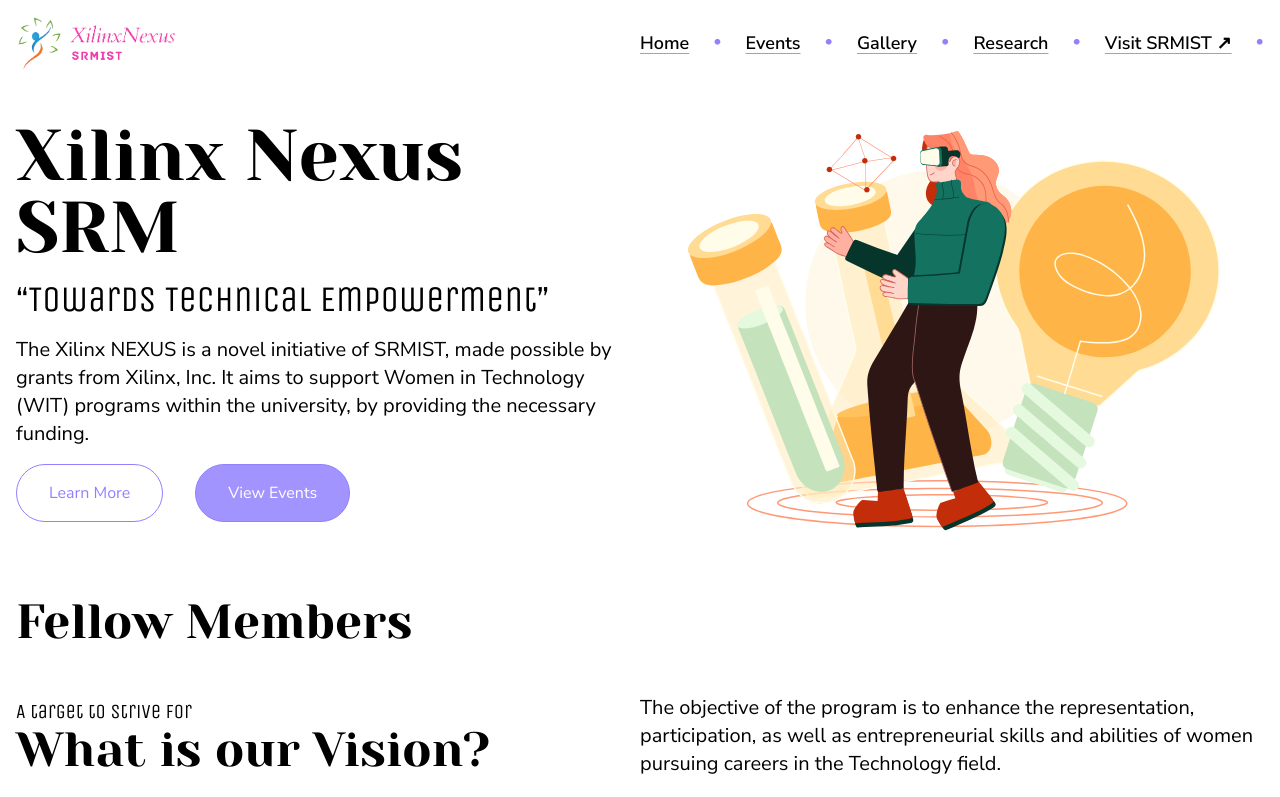
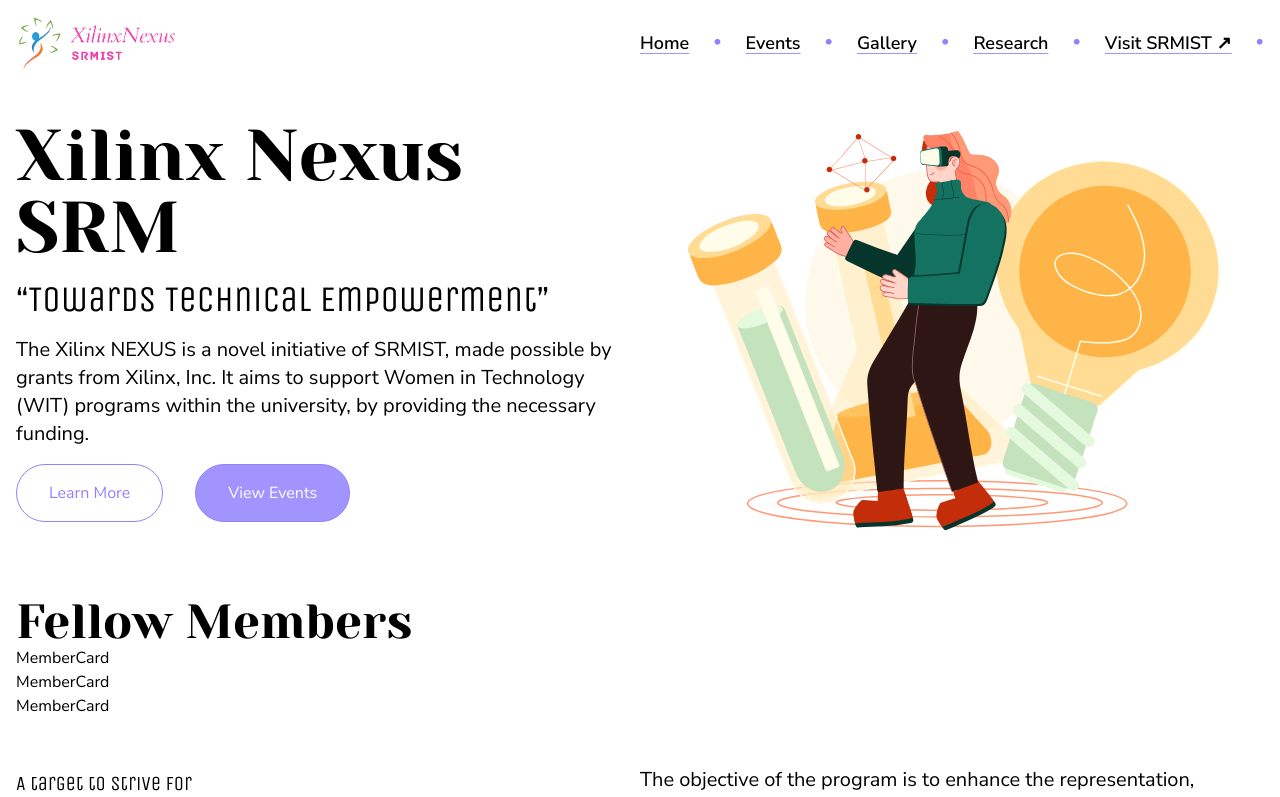
Before and after one commit to kunalkeshan/Xilinx-Homepage, a React (Vite) app: page / in a window 1280 px wide. Shown: the top 797 px of the page. Built offline with nearby package versions, Linux system fonts and the light colour scheme.

Commit message:
chore: member card setup

```diff
--- a/src/components/home/FellowMembers.tsx
+++ b/src/components/home/FellowMembers.tsx
@@ -1,9 +1,17 @@
+import { TEAM } from '../../data/team';
+import MemberCard from '../cards/MemberCard';
+
 const FellowMembers = () => {
 	return (
 		<section className='max-w-7xl mx-auto w-full py-8'>
 			<h2 className='font-heading text-3xl md:text-5xl'>
 				Fellow Members
 			</h2>
+			<div>
+				{TEAM.FellowMembers.map((member, index) => (
+					<MemberCard key={index} data={member} />
+				))}
+			</div>
 		</section>
 	);
 };
--- a/src/data/team.ts
+++ b/src/data/team.ts
@@ -1,6 +1,6 @@
 // Team Data
 
-interface TeamMember {
+export interface TeamMember {
 	name: string;
 	image: string;
 	profile: string;
```
Also changed, not shown: src/components/cards/MemberCard.tsx (+8 -1 lines).
